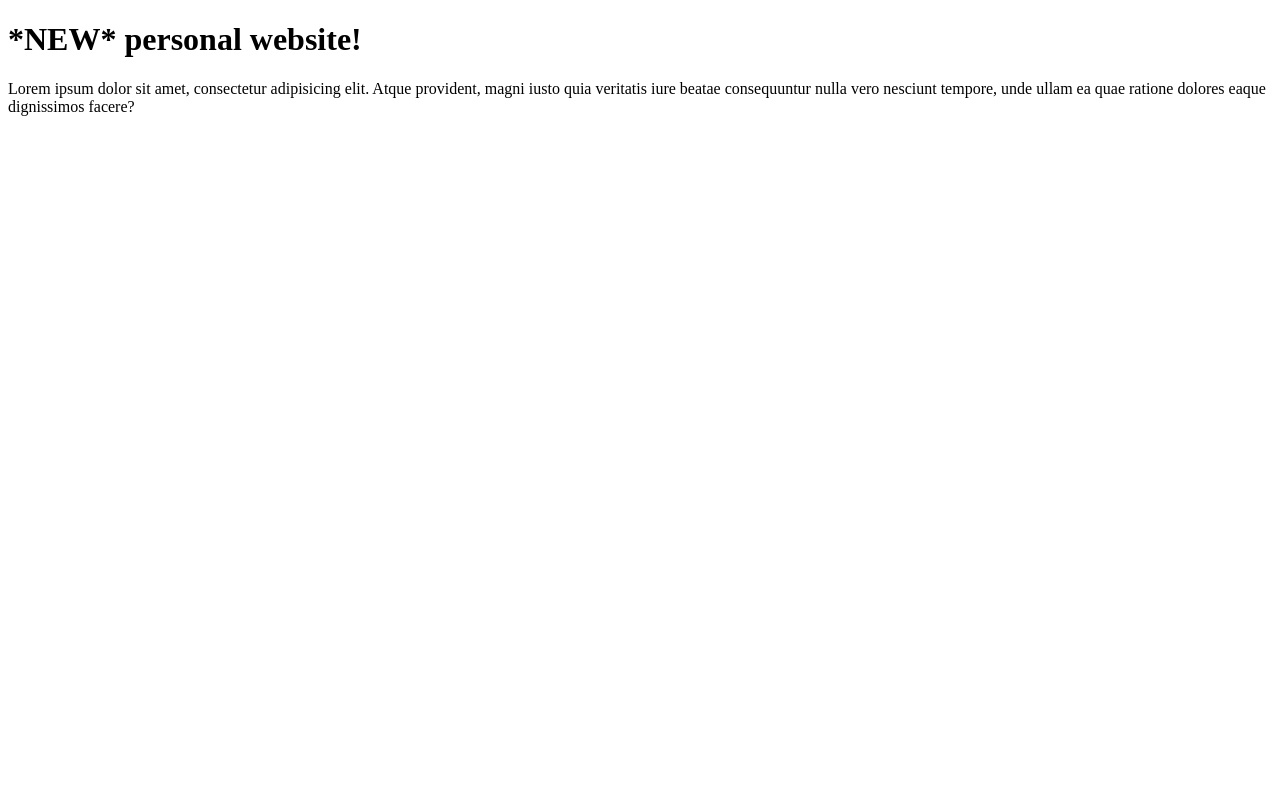
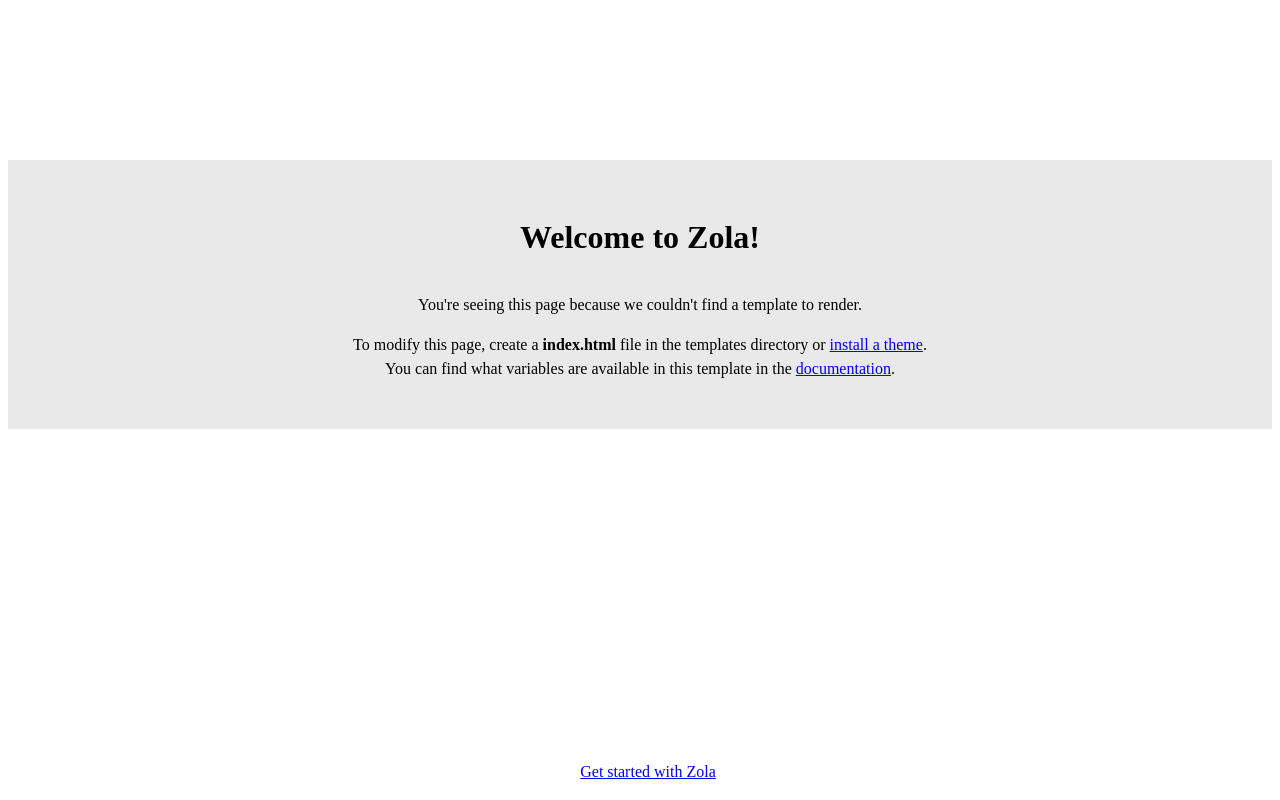
Before and after one commit to termitepreston/termitepreston.github.io, a plain HTML site: page index.html in a window 1280 px wide. Drawn offline with Linux system fonts and the light colour scheme.

Commit message:
pages generated by zola SSG.

```diff
--- a/index.html
+++ b/index.html
@@ -1,17 +1,43 @@
-<!DOCTYPE html>
-<html lang="en">
+<html>
     <head>
-    <meta charset="UTF-8" />
-    <meta http-equiv="X-UA-Compatible" content="IE=edge" />
-    <meta name="viewport" content="width=device-width, initial-scale=1.0" />
-    <title>Hello, world!</title>
+        <title>Zola</title>
     </head>
     <body>
-    <h1>*NEW* personal website!</h1>
+        <div class="container">
+            <h1>Welcome to Zola!</h1>
             <p>
-      Lorem ipsum dolor sit amet, consectetur adipisicing elit. Atque provident,
-      magni iusto quia veritatis iure beatae consequuntur nulla vero nesciunt
-      tempore, unde ullam ea quae ratione dolores eaque dignissimos facere?
+                You're seeing this page because we couldn't find a template to render.
             </p>
+            <p>
+                To modify this page, create a <b>index.html</b> file in the templates directory or
+                <a href="https://www.getzola.org/documentation/themes/installing-and-using-themes/" target="_blank">install a theme</a>.
+                <br>
+                You can find what variables are available in this template in the <a href="https:&#x2F;&#x2F;www.getzola.org&#x2F;documentation&#x2F;templates&#x2F;pages-sections&#x2F;#section-variables" target="_blank">documentation</a>.
+            </p>
+        </div>
+        <footer>
+            <a href="https://www.getzola.org/documentation/getting-started/cli-usage/" target="_blank">Get started with Zola</a>
+        </footer>
+        <style>
+            html {
+                line-height: 1.5;
+            }
+            h1 {
+                margin-bottom: 2rem;
+            }
+            .container {
+                font-family: "sans-serif";
+                text-align: center;
+                margin-top: 20vh;
+                padding: 2rem;
+                background: #e9e9e9;
+            }
+            footer {
+                position: fixed;
+                width: 100%;
+                bottom: 1rem;
+                text-align: center;
+            }
+        </style>
     </body>
 </html>
--- /dev/null
+++ b/sitemap.xml
@@ -0,0 +1,6 @@
+<?xml version="1.0" encoding="UTF-8"?>
+<urlset xmlns="http://www.sitemaps.org/schemas/sitemap/0.9">
+    <url>
+        <loc>https://termitepreston.github.io/</loc>
+    </url>
+</urlset>
```
Also changed, not shown: 404.html (added, +3 -0 lines), robots.txt (added). Lines whose indentation alone changed are shown as unchanged.
